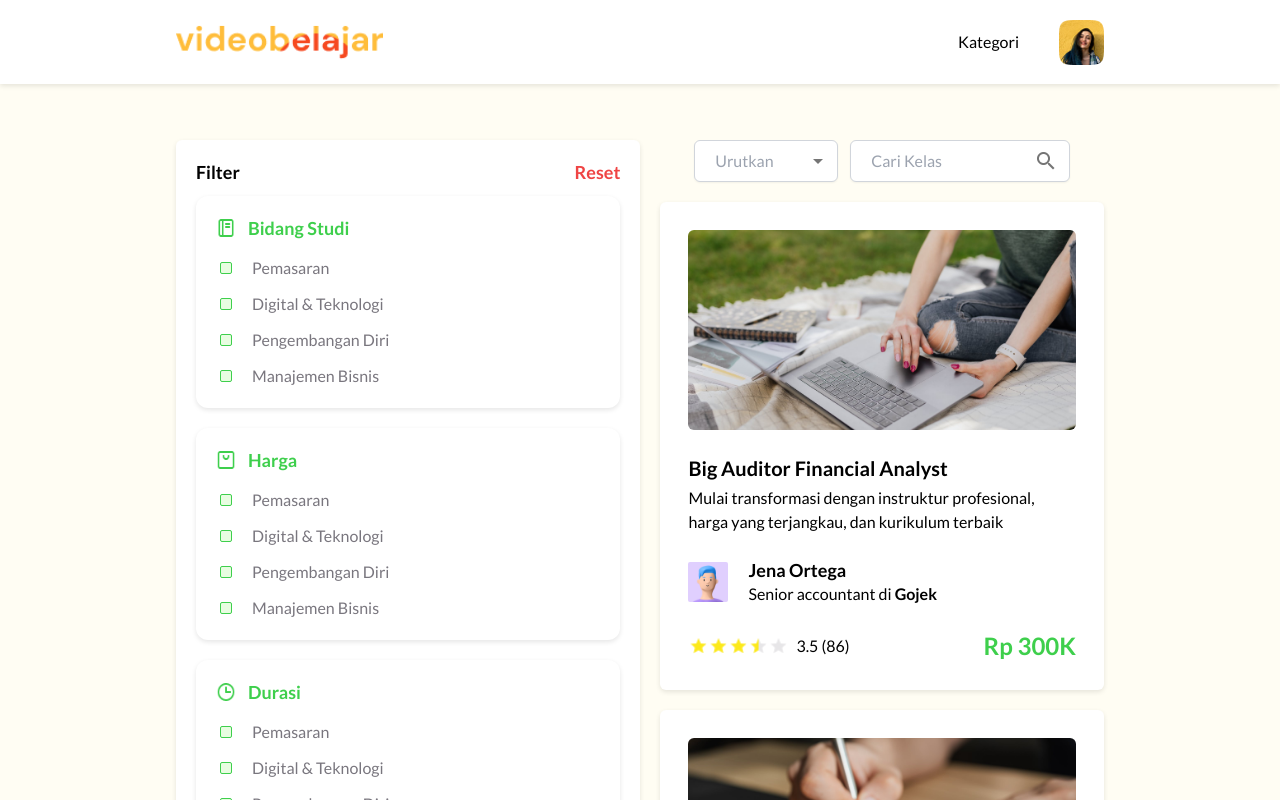
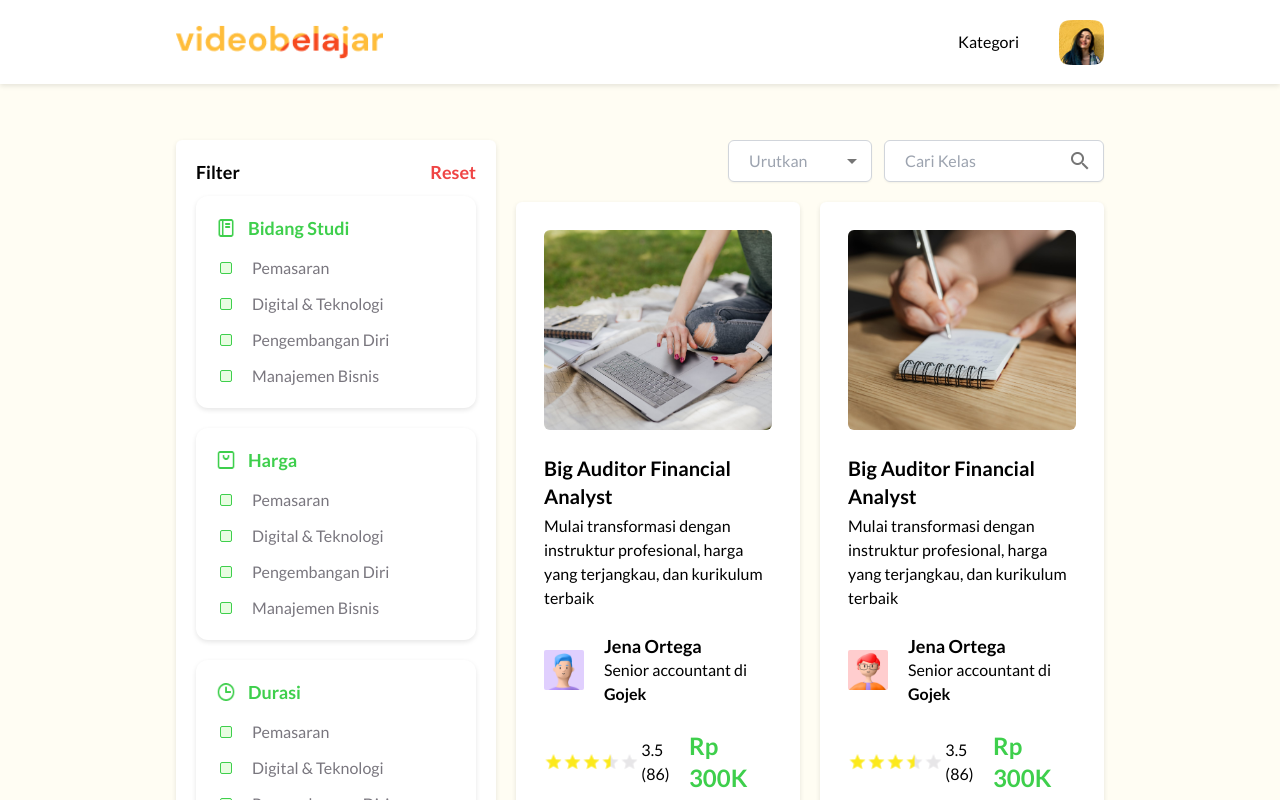
Before and after one commit to meQlause/Mission5, a React (Vite) app: page /products in a window 1280 px wide. Shown: the top 800 px of the page. Built offline with nearby package versions, Linux system fonts and the light colour scheme.

Commit message:
refactory : CSS refactory (tailwind generated code)

```diff
--- a/src/index.css
+++ b/src/index.css
@@ -838,14 +838,6 @@ video {
   max-width: 10rem;
 }
 
-.max-w-60{
-  max-width: 15rem;
-}
-
-.max-w-80{
-  max-width: 20rem;
-}
-
 .max-w-96{
   max-width: 24rem;
 }
@@ -1459,6 +1451,10 @@ footer {
     width: 600px;
   }
 
+  .md\:max-w-80{
+    max-width: 20rem;
+  }
+
   .md\:cursor-default{
     cursor: default;
   }
@@ -1473,6 +1469,10 @@ footer {
 
   .md\:justify-start{
     justify-content: flex-start;
+  }
+
+  .md\:justify-end{
+    justify-content: flex-end;
   }
 
   .md\:justify-between{
```
